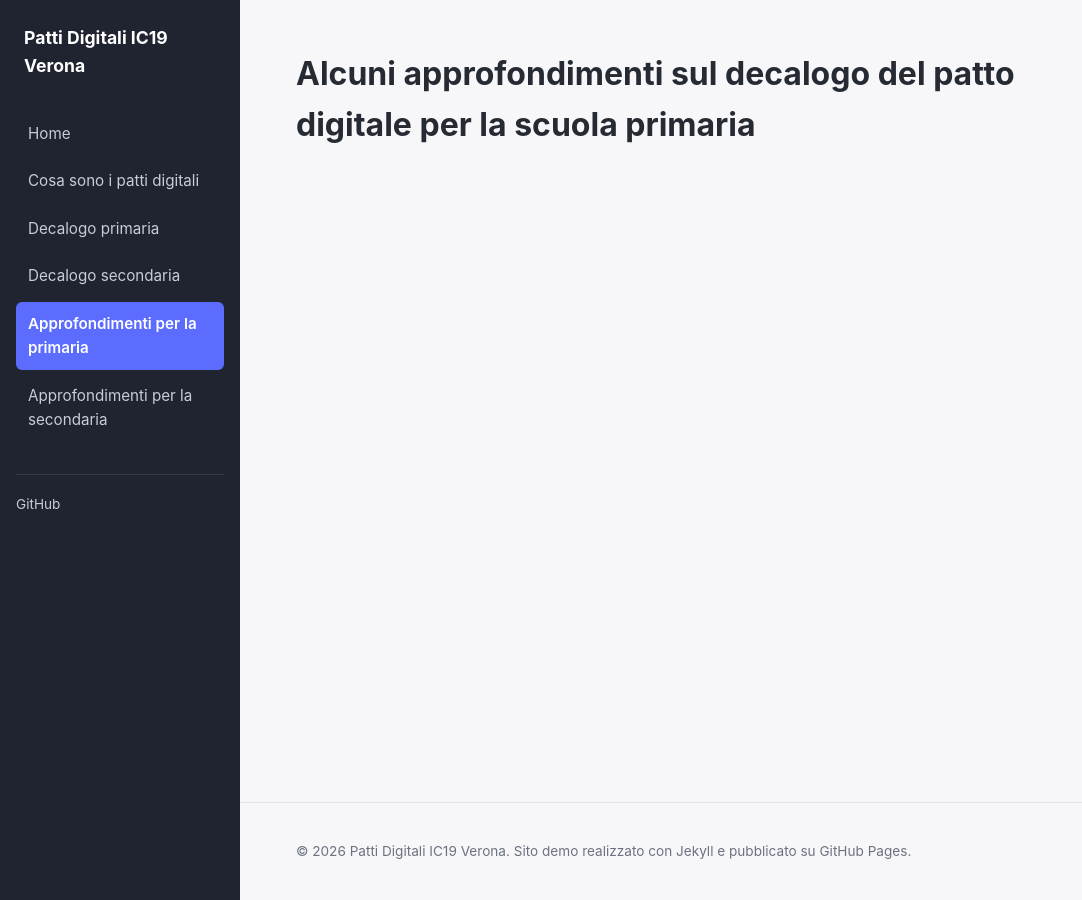
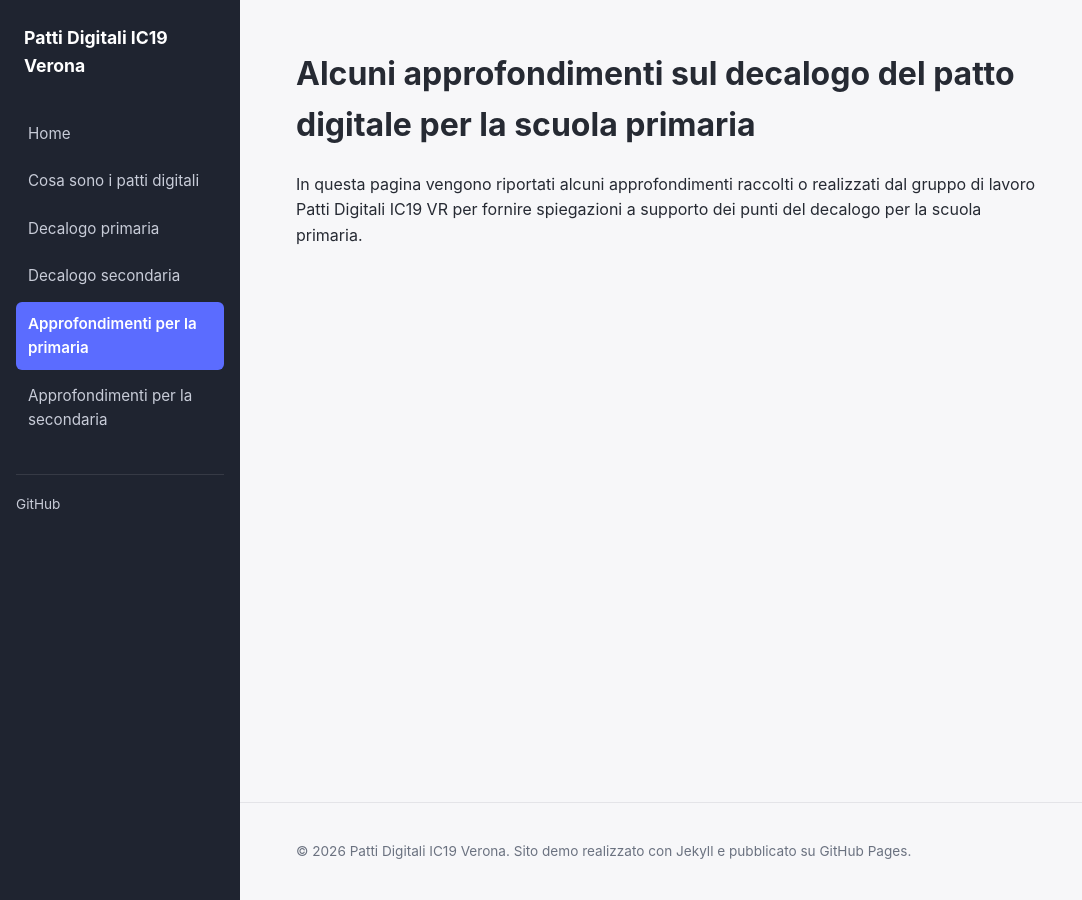
Before and after one commit to albvalente/prova, a Jekyll site: the page built from patto-digitale-primaria-approfondimenti.md, in a window 1280 px wide. Shown: the whole page, without its empty margins (0-1082 px from the left). Built offline with Jekyll 4.4.1, drawn with Linux system fonts in a browser that asks for light colours.

Commit message:
Update patto-digitale-primaria-approfondimenti.md

```diff
--- a/patto-digitale-primaria-approfondimenti.md
+++ b/patto-digitale-primaria-approfondimenti.md
@@ -4,3 +4,5 @@ title: Schede di approfondimento sul patto digitale per la scuola primaria
 permalink: /patto-digitale-primaria-approfondimenti/
 ---
 # Alcuni approfondimenti sul decalogo del patto digitale per la scuola primaria
+
+In questa pagina vengono riportati alcuni approfondimenti raccolti o realizzati dal gruppo di lavoro Patti Digitali IC19 VR per fornire spiegazioni a supporto dei punti del decalogo per la scuola primaria.
```
